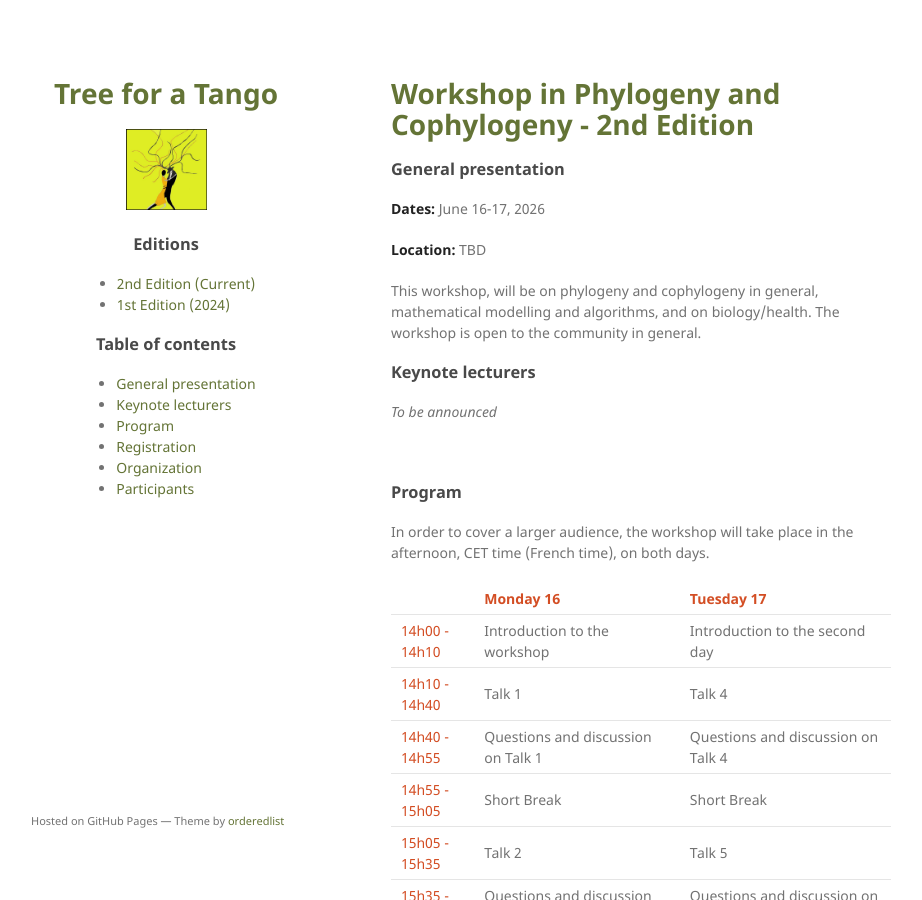
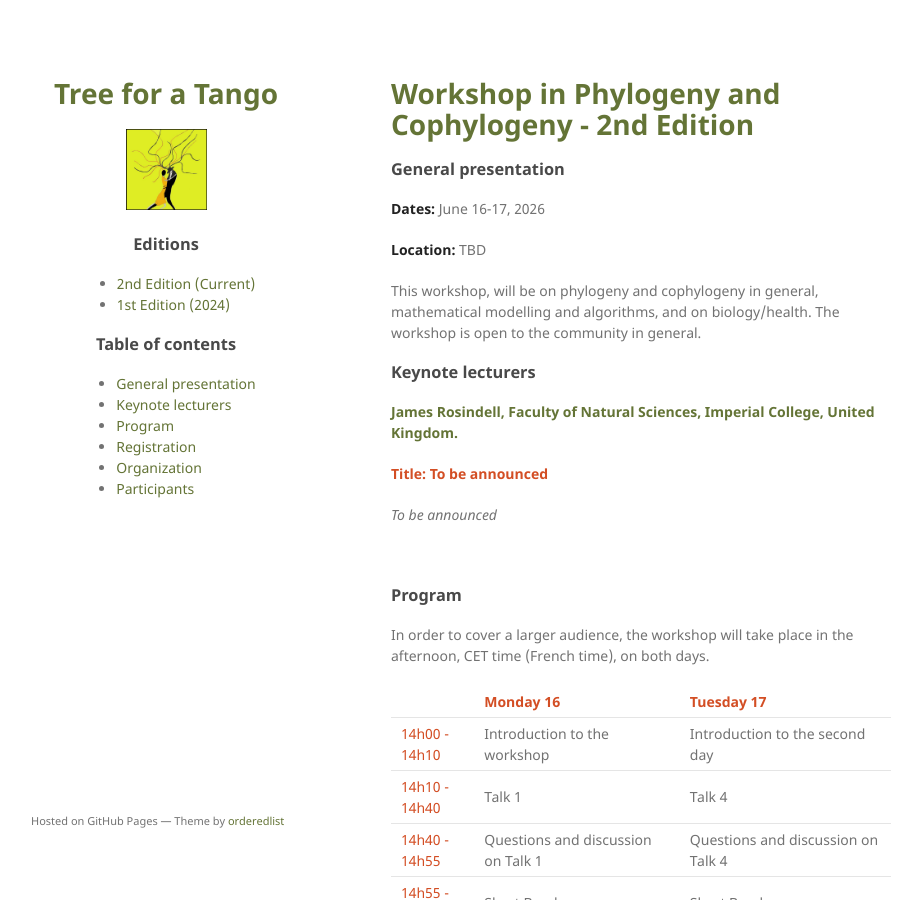
Before and after one commit to bioinf-isel/bioinf-isel.github.io, a Jekyll site: the page built from tree-for-a-tango/index.md, in a window 1280 px wide and 900 px high. Shown: the whole window, without its empty margins (179-1101 px from the left). Built offline with Jekyll 4.4.1, drawn with Linux system fonts in a browser that asks for light colours; the repository's description, which GitHub fills in, is left out.

Commit message:
Add James Speaker

```diff
--- a/tree-for-a-tango/index.md
+++ b/tree-for-a-tango/index.md
@@ -13,6 +13,11 @@ edition: "2nd Edition"
 This workshop, will be on phylogeny and cophylogeny in general, mathematical modelling and algorithms, and on biology/health. The workshop is open to the community in general.
 
 ### Keynote lecturers
+
+**<span style="color:#647436">James Rosindell, Faculty of Natural Sciences, Imperial College, United Kingdom.</span>**
+
+**<span style="color:#D34E24">Title: To be announced </span>**
+<br clear="left"/>
 
 *To be announced*
 
```
